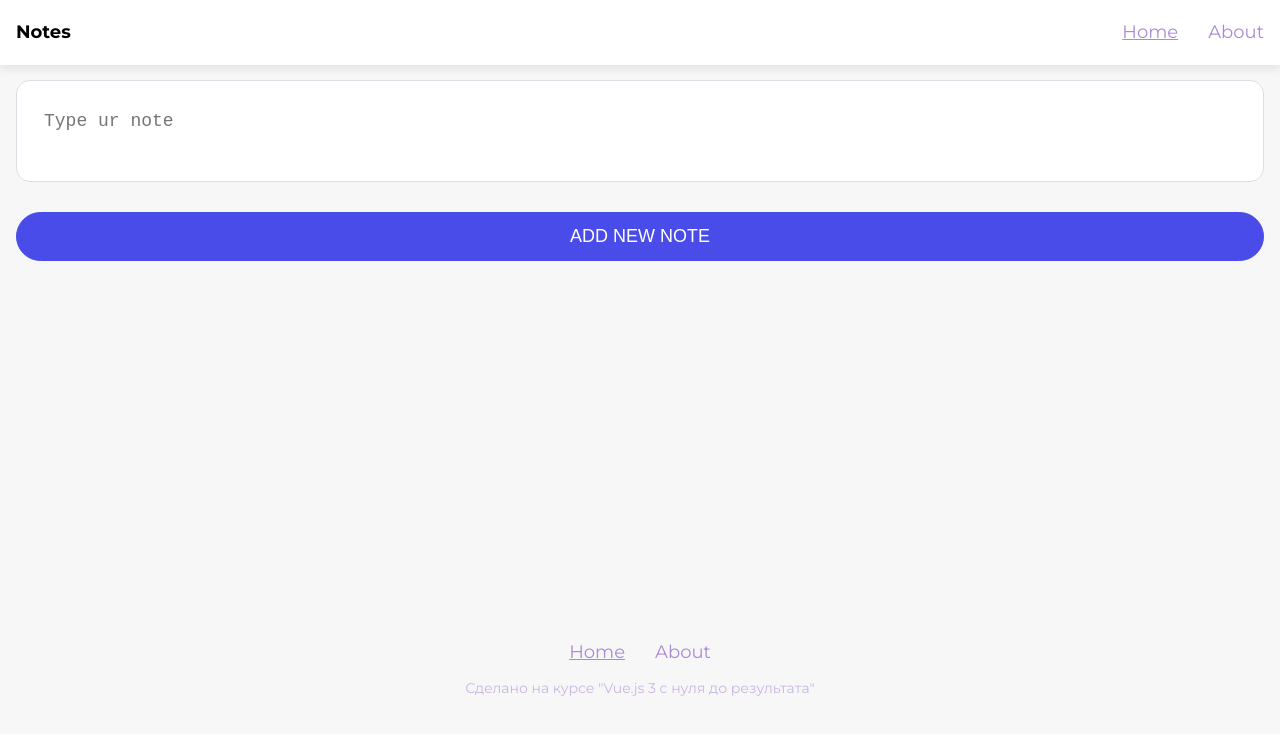
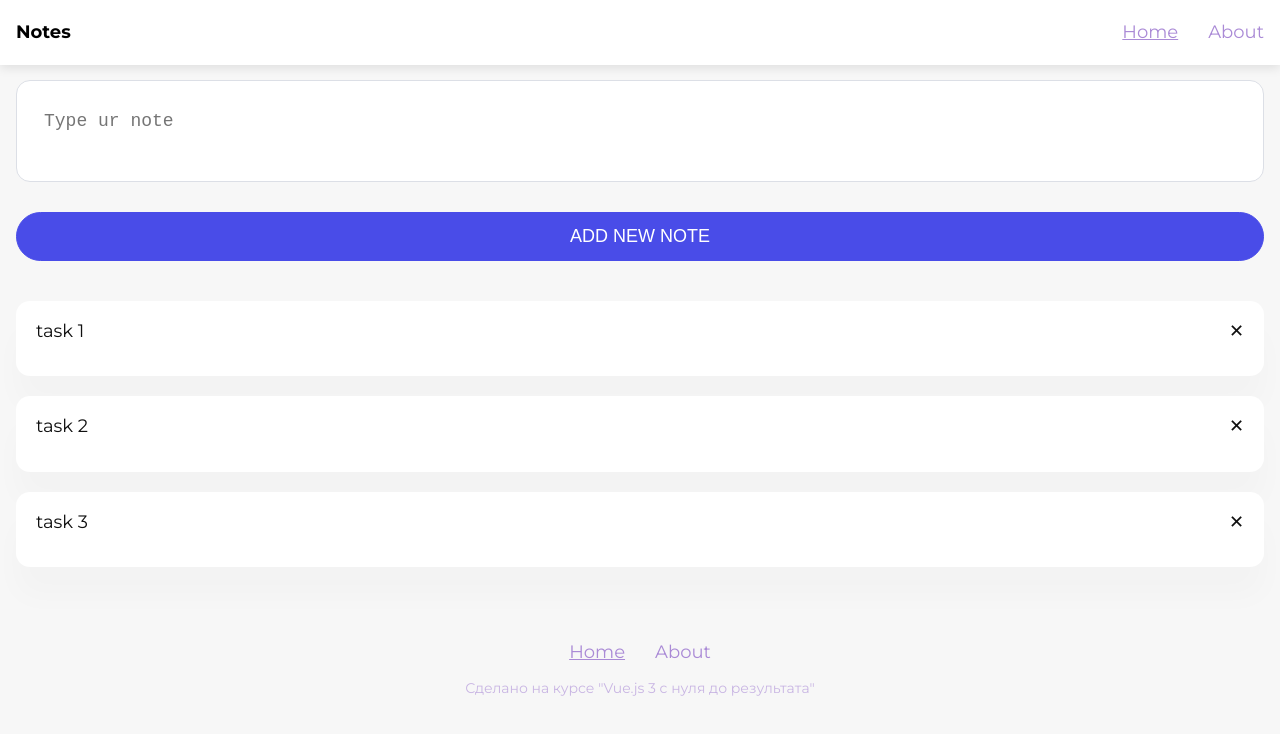
Before and after one commit to OksanaKulakova/tocode-notes, a Vue app: page /#/ in a window 1280 px wide. Shown: the top 734 px of the page. Built offline with nearby package versions, Linux system fonts and the light colour scheme.

Commit message:
added lists

```diff
--- /dev/null
+++ b/src/components/Notes/List.vue
@@ -0,0 +1,56 @@
+<template>
+  <div class="notes-list">
+    <div class="note-item" v-for="(note, i) in items" :key="i">
+      <div class="note-header">
+        <p>{{ note }}</p>
+        <p style="cursor: pointer;" @click="$emit('onRemove', i)">&#10005;</p>
+      </div>
+      <!--
+        <div class="note-footer">
+        </div>
+      -->
+    </div>
+  </div>
+</template>
+
+<script>
+export default {
+  props: {
+    items: {
+      type: Array,
+      required: true
+    }
+  }
+}
+</script>
+
+<style lang="scss">
+.notes-list {
+  padding: 40px 0;
+}
+.note-item {
+  width: 100%;
+  padding: 18px 20px;
+  margin-bottom: 20px;
+  border-radius: 14px;
+  background-color: #ffffff;
+  transition: all 0.25s cubic-bezier(0.02, 0.01, 0.47, 1);
+  box-shadow: 0 30px 30px rgba(0, 0, 0, 0.02);
+  &:hover {
+    box-shadow: 0 30px 30px rgba(0, 0, 0, 0.04);
+    transform: translate(0, -6px);
+    transition-delay: 0s !important;
+  }
+}
+.note-header {
+  display: flex;
+  align-items: center;
+  justify-content: space-between;
+}
+.note-footer {
+  display: flex;
+  flex-direction: column;
+  justify-content: start;
+  align-items: start;
+}
+</style>
--- a/src/pages/home.vue
+++ b/src/pages/home.vue
@@ -1,16 +1,26 @@
 <template>
   <div class="md-body">
-    <From @onSubmit="handleSubmit" />
+    <Form @onSubmit="handleSubmit" />
+    <List @onRemove="handleRemove" :items="notes" />
   </div>
 </template>
 
 <script>
-import From from '@/components/Notes/Form.vue'
+import Form from '@/components/Notes/Form.vue'
+import List from '@/components/Notes/List.vue'
 export default {
-  components: { From },
+  components: { Form, List },
+  data() {
+    return {
+      notes: ['task 1', 'task 2', 'task 3']
+    }
+  },
   methods: {
     handleSubmit(title) {
       console.log(title)
+    },
+    handleRemove(index) {
+      this.notes.splice(index, 1)
     }
   }
 }
```
